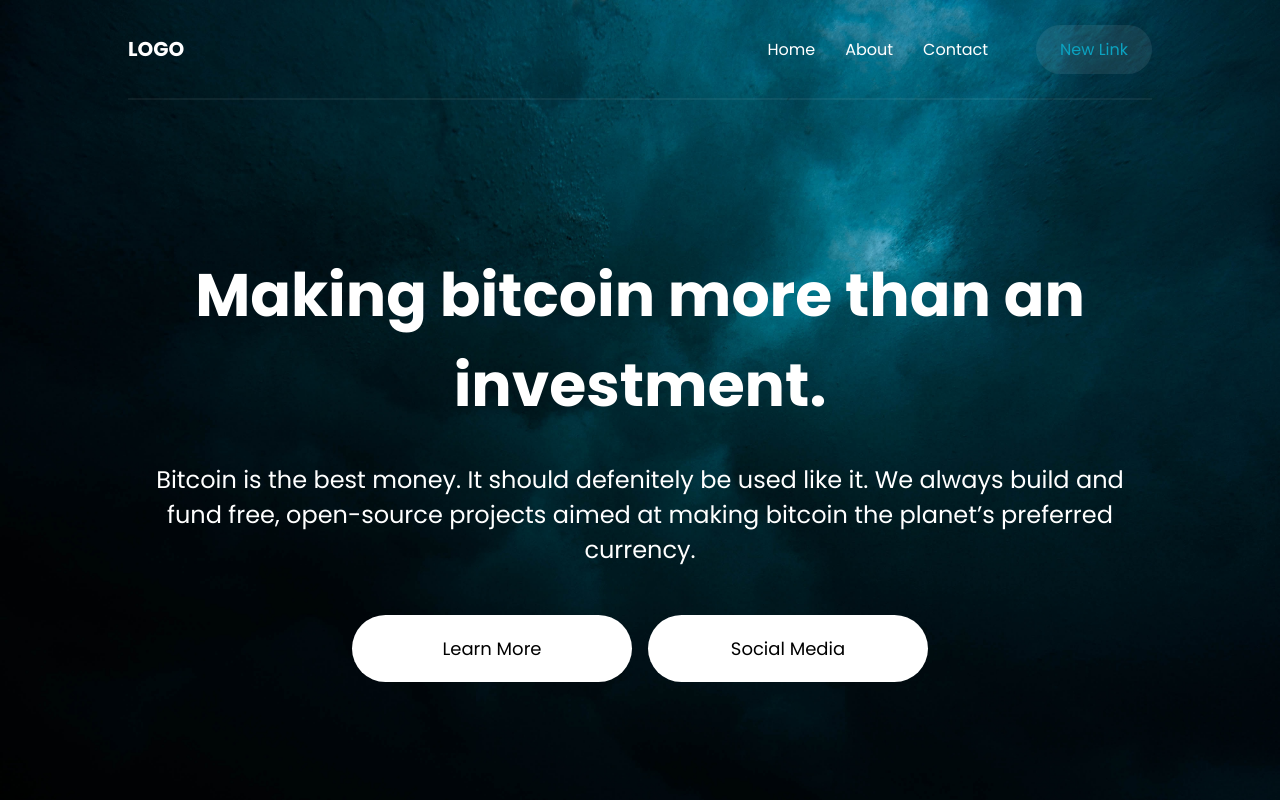
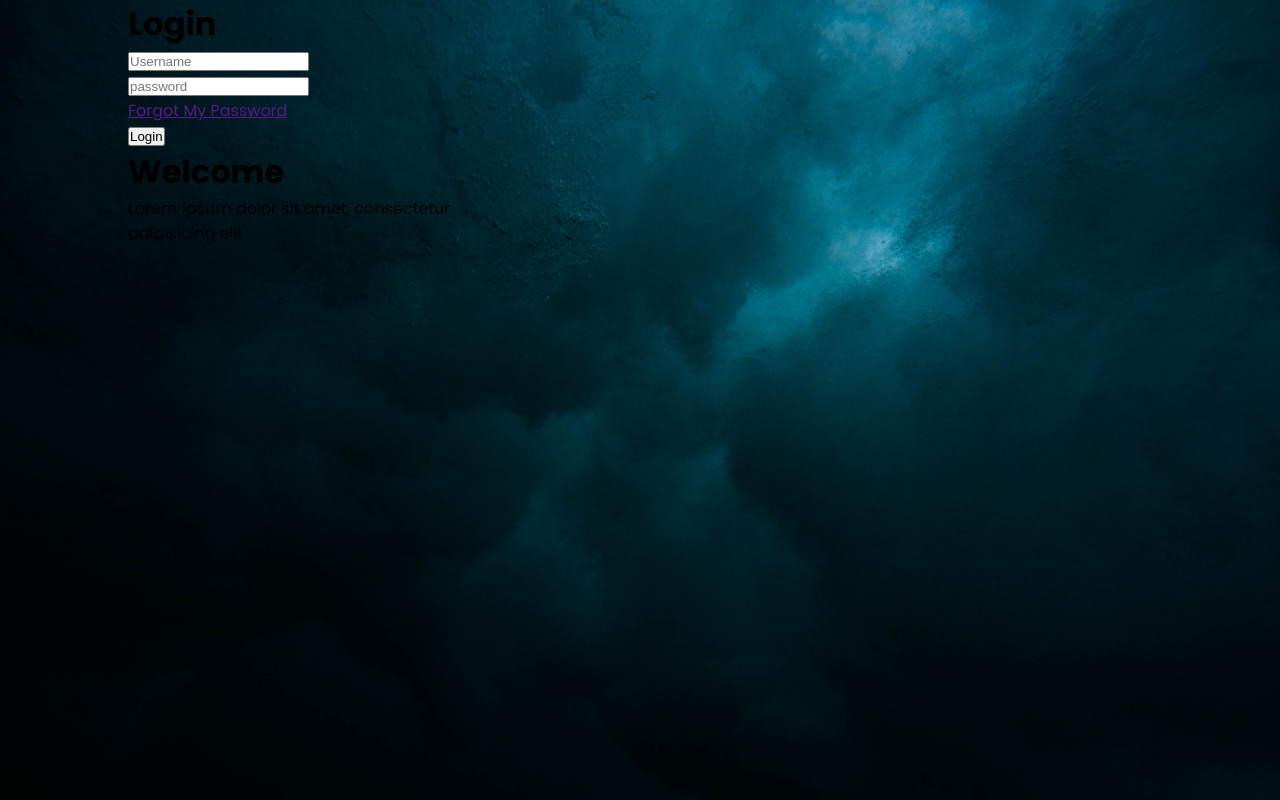
Before and after one commit to vitaltr/topcumed, a plain HTML site: page index.html in a window 1280 px wide. Drawn offline with Linux system fonts and the light colour scheme.

Commit message:
Update index.html

```diff
--- a/index.html
+++ b/index.html
@@ -1,46 +1,33 @@
 <!DOCTYPE html>
-<html lang="en">
-
+<html>
 <head>
-    <meta charset="UTF-8">
-    <meta http-equiv="X-UA-Compatible" content="IE=edge">
-    <meta name="viewport" content="width=device-width, initial-scale=1.0">
-    <title>New Website</title>
-    <link rel="stylesheet" href="style.css">
+	<title>login</title>
+	<link rel="stylesheet" type="text/css" href="style.css">
 </head>
-
 <body>
-
-    <!--! header start  -->
-    <header class="container">
-        <nav>
-            <div class="logo">
-                <a href="#">LOGO</a>
-            </div>
-            <div class="menu">
-                <ul>
-                    <li><a href="#">Home</a></li>
-                    <li><a href="#">About</a></li>
-                    <li><a href="#">Contact</a></li>
-                </ul>
-                <a href="#" class="menu-button">New Link</a>
-            </div>
-        </nav>
-    </header>
-    <!--! header end  -->
-
-    <!--! section start -->
-    <section class="container content">
-        <h1>Making bitcoin more than an investment.</h1>
-        <p>Bitcoin is the best money. It should defenitely be used like it. We always build and fund free, open-source
-            projects aimed at making bitcoin the planet’s preferred currency.</p>
-        <div class="links">
-            <a href="#">Learn More</a>
-            <a href="#">Social Media</a>
-        </div>
-    </section>
-    <!--! section end -->
-
+<div class="container">
+	<div class="login">
+		<div class="header">
+			<h1>Login</h1>
+		</div>
+		<div class="main">
+			<form>
+				<input type="text" placeholder="Username">
+				<br>
+				<input type="password" placeholder="password">
+				<br>
+				<a href="">Forgot My Password</a>
+				<br>
+				<button>Login</button>
+			</form>
+		</div>
+	</div>
+	<div class="img">
+		<span>
+			<h1>Welcome</h1>
+			<p>Lorem ipsum dolor sit amet, consectetur<br> adipisicing elit</p>
+		</span>
+	</div>
+</div>
 </body>
-
 </html>
```
